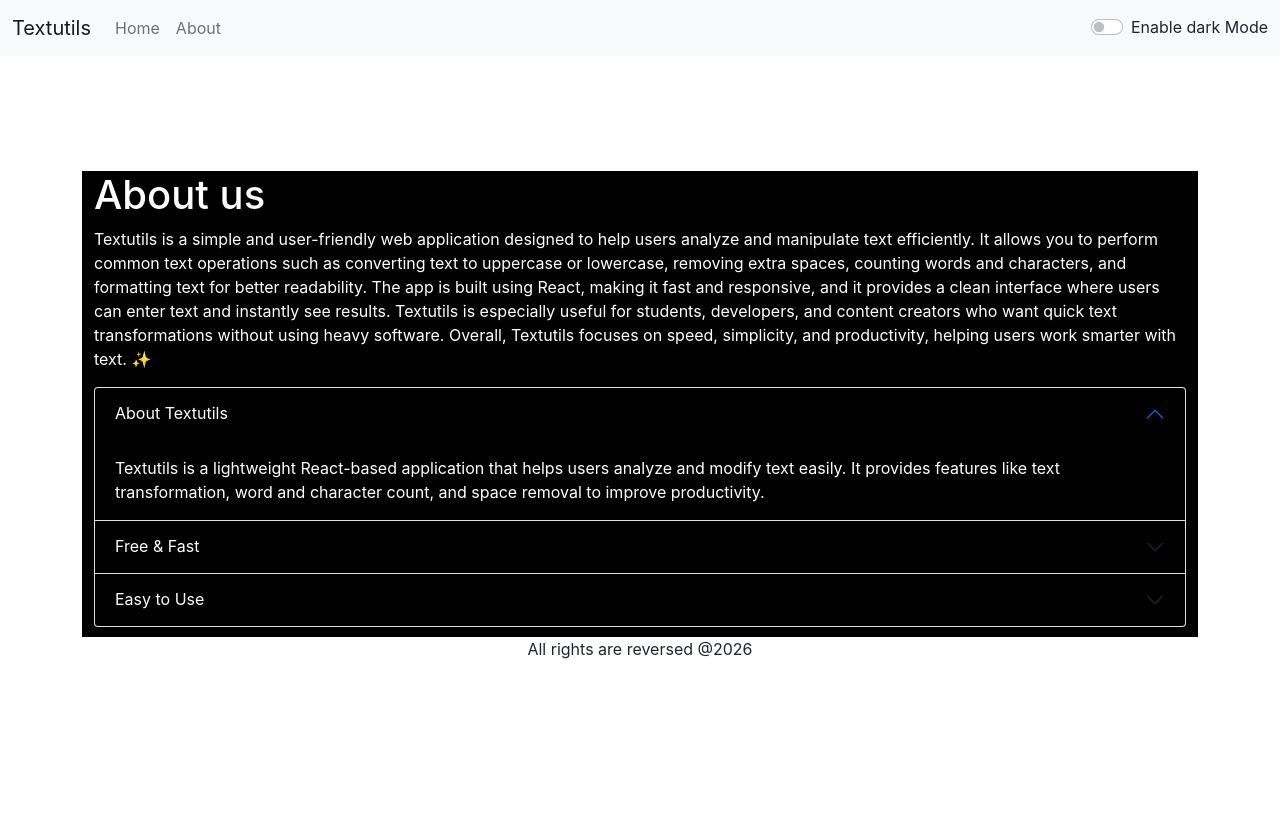
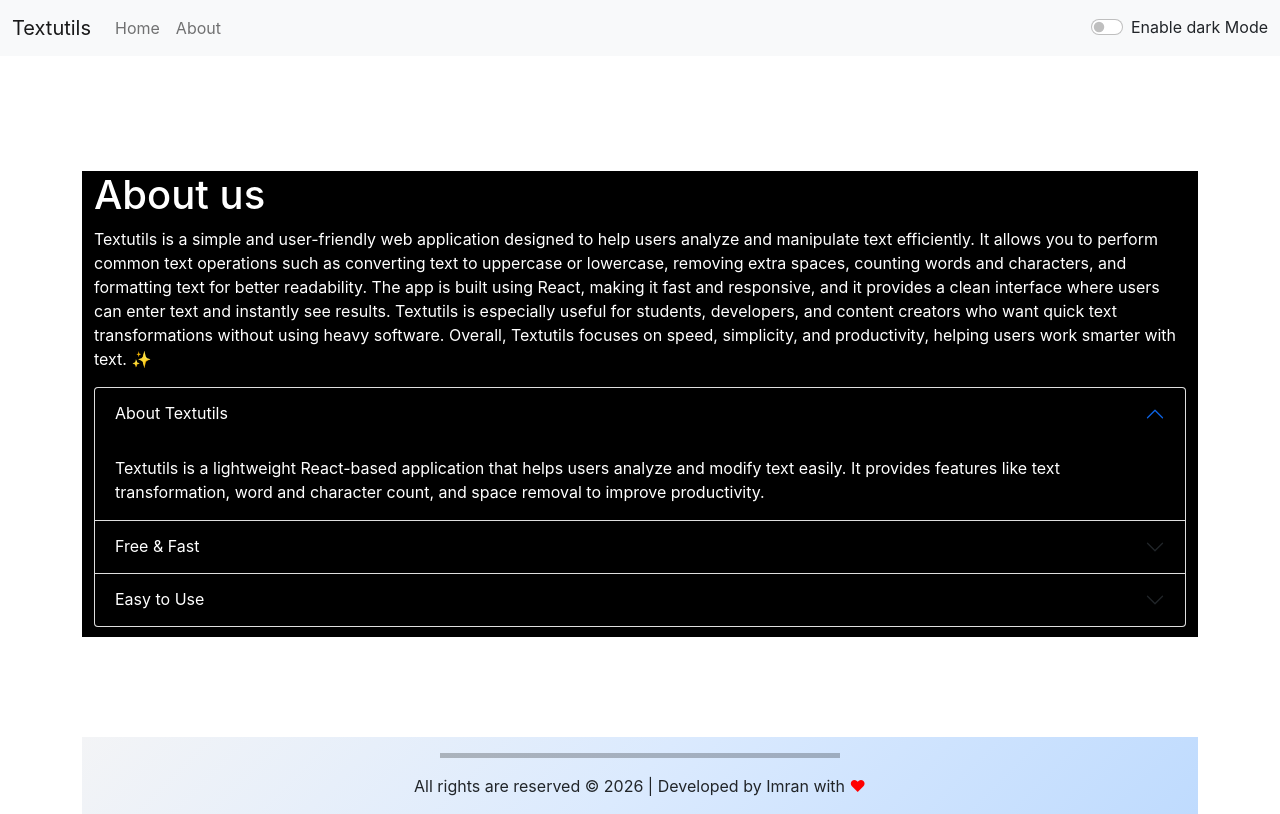
Before and after one commit to Imran123-code/Textutils-React, a React (Create React App) app: page /about in a window 1280 px wide. Built offline with nearby package versions, Linux system fonts and the light colour scheme.

Commit message:
fixed foooter and complete footer

```diff
--- /dev/null
+++ b/src/components/Common.css
@@ -0,0 +1,14 @@
+.footer{
+    display: flex;
+    flex-direction: column;
+    align-items: center;
+    justify-content: center;
+    margin-top: 100px;
+  background: linear-gradient(135deg, #f3f4f6, #dbeafe, #bfdbfe);
+
+}
+.footer hr{
+    width: 400px;
+    height: 5px;
+    color: black;
+}
--- a/src/components/Footer.js
+++ b/src/components/Footer.js
@@ -1,11 +1,12 @@
 import React from 'react'
-
+import  "./Common.css"
 const Footer = () => {
-  return (
-    <div style={{display:'flex',alignContent:"center",justifyContent:'center',alignItems:"center"}}>
-      <p>All rights are reversed @2026</p>
-    </div>
-  )
+    return (
+        <div className='footer'>
+            <hr />
+            <p>All rights are reserved © 2026 | Developed by Imran with <span style={{ color: "red" }}>❤</span></p>
+        </div>
+    )
 }
 
 export default Footer
```
